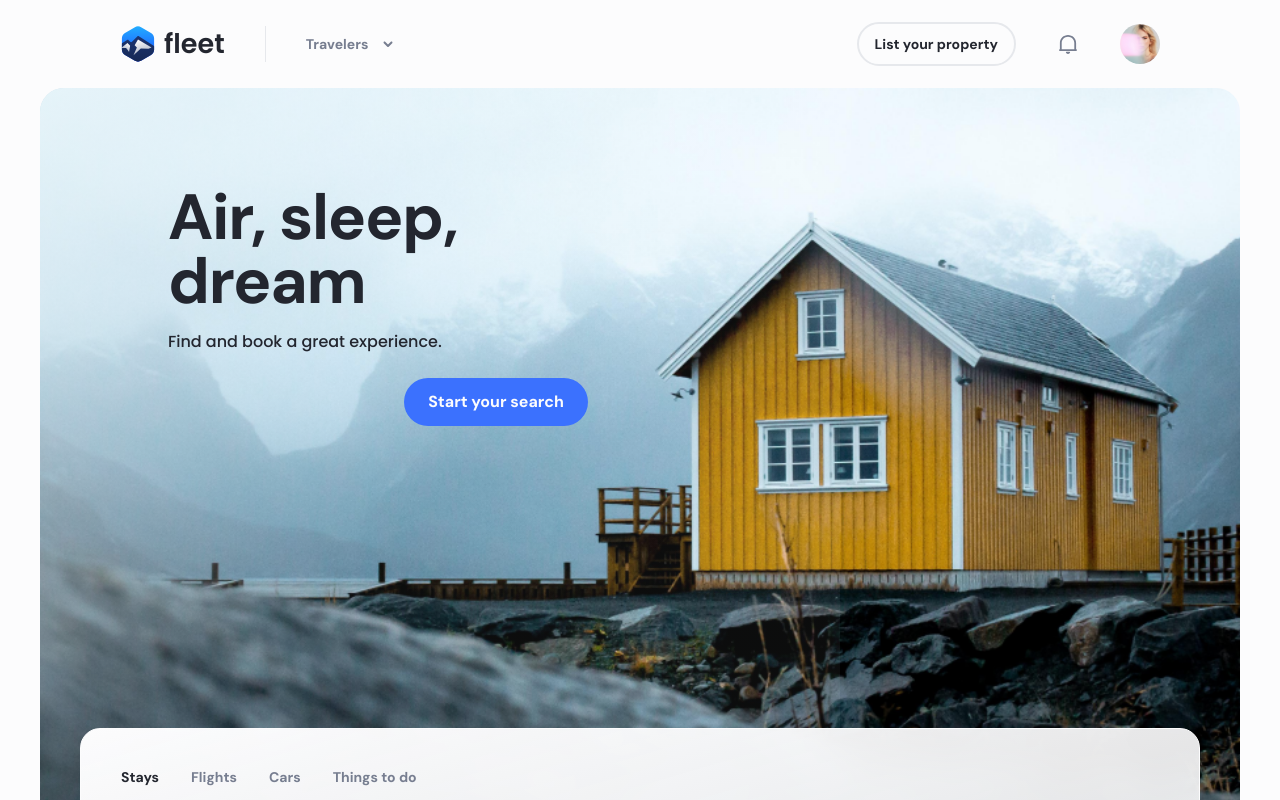
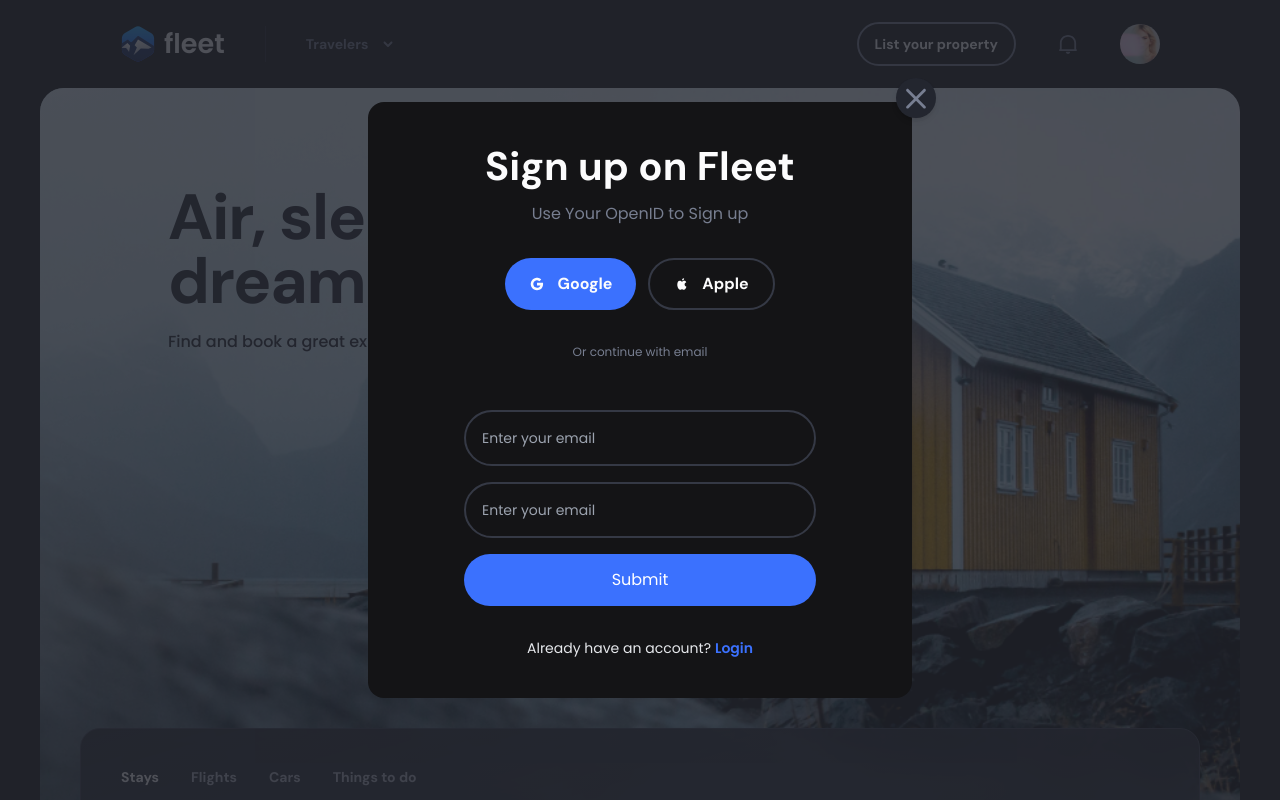
Before and after one commit to hasanlashgari01/fleet-react, a React (Vite) app: page / in a window 1280 px wide. Shown: the top 800 px of the page. Built offline with nearby package versions, Linux system fonts and the light colour scheme.

Commit message:
modal dark mode

```diff
--- a/index.html
+++ b/index.html
@@ -1,8 +1,7 @@
 <!DOCTYPE html>
-<html lang="en">
+<html lang="en" class="dark">
     <head>
         <meta charset="UTF-8" />
-        <!--  <link rel="icon" type="image/svg+xml" href="/vite.svg" />-->
         <link rel="shortcut icon" href="./src/assets/logo.svg" type="image/x-icon" />
         <meta name="viewport" content="width=device-width, initial-scale=1.0" />
         <title>Vite + React</title>
--- a/src/components/ModalLogin.jsx
+++ b/src/components/ModalLogin.jsx
@@ -14,14 +14,14 @@
             <div className="absolute w-full h-full bg-neutral-1/30 dark:bg-neutral-2/80" onClick={closeModal}></div>
             <div className={`modal__wrapper ${isModalLogin ? "md:-translate-y-1/2" : "translate-y-full"}`}>
                 <span
-                    className="hidden lg:block absolute -top-6 -right-6 p-2 bg-neutral-8 shadow-md z-50 rounded-full cursor-pointer"
+                    className="hidden lg:block absolute -top-6 -right-6 p-2 bg-neutral-8 dark:bg-neutral-2 shadow-md z-50 rounded-full cursor-pointer"
                     onClick={closeModal}
                 >
                     <svg className="w-6 h-6">
                         <use href="#close"></use>
                     </svg>
                 </span>
-                <h1 className="text-neutral-1 font-DMSansBold text-center text-[40px]/[48px]">Sign in</h1>
+                <h1 className="text-neutral-1 dark:text-neutral-8 font-DMSansBold text-center text-[40px]/[48px]">Sign in</h1>
                 <form className="flex flex-col">
                     <label className="form__item-wrapper">
                         <input type="email" placeholder="Enter your email" className="form__item-input" />
@@ -36,7 +36,7 @@
                     />
                 </form>
                 <div className="flex justify-between">
-                    <span className="block mt-4 lg:mt-8 font-PoppinsRegular text-center text-xs/5">
+                    <span className="block mt-4 lg:mt-8 text-neutral-3 dark:text-neutral-6 font-PoppinsRegular text-center text-xs/5">
                         Forgot password?
                     </span>
                     <span
--- a/src/components/ModalRegister.jsx
+++ b/src/components/ModalRegister.jsx
@@ -14,15 +14,14 @@
             <div className="absolute w-full h-full bg-neutral-1/30 dark:bg-neutral-2/80" onClick={closeModal}></div>
             <div className={`modal__wrapper ${isModalRegister ? "md:-translate-y-1/2" : "translate-y-full"}`}>
                 <span
-                    className="hidden lg:block absolute -top-6 -right-6 p-2 bg-neutral-8 shadow-md z-50 rounded-full cursor-pointer"
+                    className="hidden lg:block absolute -top-6 -right-6 p-2 bg-neutral-8 dark:bg-neutral-2 shadow-md z-50 rounded-full cursor-pointer"
                     onClick={closeModal}
                 >
                     <svg className="w-6 h-6">
                         <use href="#close"></use>
                     </svg>
                 </span>
-
-                <h1 className="text-neutral-1 font-DMSansBold text-center text-[40px]/[48px]">Sign up on Fleet</h1>
+                <h1 className="text-neutral-1 dark:text-neutral-8 font-DMSansBold text-center text-[40px]/[48px]">Sign up on Fleet</h1>
                 <h3 className="mt-3 text-neutral-4 font-PoppinsRegular text-center">Use Your OpenID to Sign up</h3>
                 <div className="my-4 lg:my-8 flex justify-center gap-x-3">
                     <span className="flex items-center bg-primary-1 text-neutral-8 font-DMSansBold leading-4 py-4 px-6 gap-x-3 rounded-full">
@@ -31,7 +30,7 @@
                         </svg>
                         Google
                     </span>
-                    <span className="flex items-center bg-neutral-1 text-neutral-8 font-DMSansBold leading-4 py-4 px-6 gap-x-3 rounded-full">
+                    <span className="flex items-center bg-neutral-1 text-neutral-8 font-DMSansBold leading-4 py-4 px-6 gap-x-3 rounded-full dark:border-2 border-neutral-3">
                         <svg className="w-4 h-4">
                             <use href="#apple"></use>
                         </svg>
@@ -50,7 +49,7 @@
                     </label>
                     <input type="submit" className="mt-4 px-4 py-3.5 bg-primary-1 text-white rounded-full" />
                 </form>
-                <div className="mt-4 lg:mt-8 font-PoppinsRegular text-center text-xs/5 md:text-sm">
+                <div className="mt-4 lg:mt-8 text-neutral-3 dark:text-neutral-6 font-PoppinsRegular text-center text-xs/5 md:text-sm">
                     Already have an account?
                     <span className="font-PoppinsSemiBold text-primary-1 ml-1 lg:cursor-pointer" onClick={modalChange}>
                         Login
--- a/src/index.css
+++ b/src/index.css
@@ -129,7 +129,7 @@
     }
 
     .modal__wrapper {
-        @apply absolute box-content bottom-4 left-4 right-4 md:inset-1/2 md:w-[352px] h-fit md:min-h-[348px] p-6 md:py-10 md:px-24 md:-translate-x-1/2 bg-neutral-8 rounded-2xl transition-transform duration-300 ease-linear;
+        @apply absolute box-content bottom-4 left-4 right-4 md:inset-1/2 md:w-[352px] h-fit md:min-h-[348px] p-6 md:py-10 md:px-24 md:-translate-x-1/2 bg-neutral-8 dark:bg-neutral-1 rounded-2xl transition-transform duration-300 ease-linear;
     }
 }
 
--- a/src/layouts/Header.jsx
+++ b/src/layouts/Header.jsx
@@ -7,7 +7,7 @@
 
 function Header() {
     const [isMenuOpen, setIsMenuOpen] = useState(false);
-    const [isModalRegister, setIsModalRegister] = useState(false);
+    const [isModalRegister, setIsModalRegister] = useState(true);
     const [isModalLogin, setIsModalLogin] = useState(false);
 
     const isLinkActive = ({ isActive }) => (isActive ? "nav__link nav__link--active" : "nav__link");
--- a/tailwind.config.js
+++ b/tailwind.config.js
@@ -1,5 +1,6 @@
 /** @type {import("tailwindcss").Config} */
 export default {
+    darkMode: 'class',
     content: ["./index.html", "./src/**/*.{js,ts,jsx,tsx}"],
     theme: {
         extend: {
```
